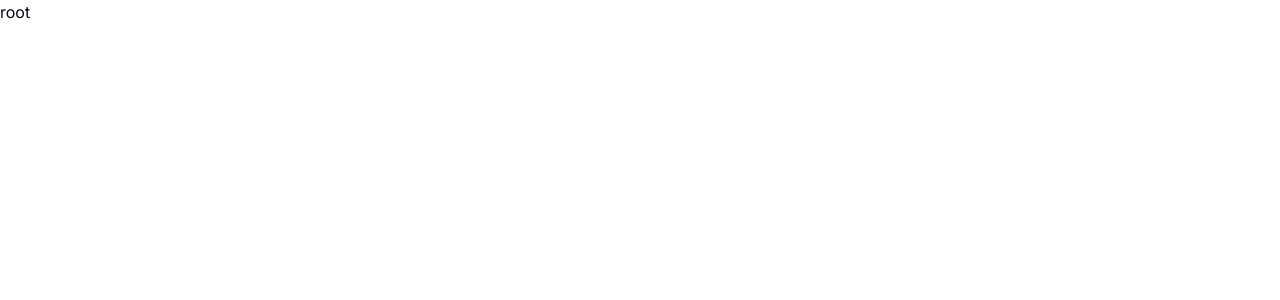
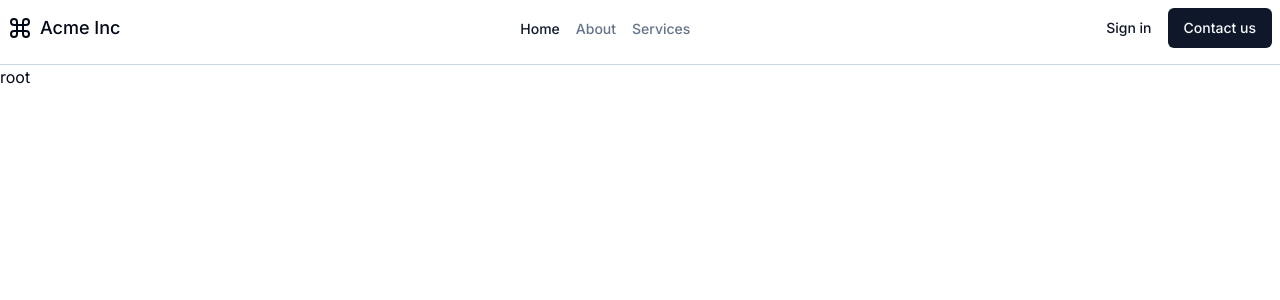
Before and after one commit to nicoheredia59/git-flow-test, a Next.js app: page / in a window 1280 px wide. Shown: the top 300 px of the page. Built offline with nearby package versions, Linux system fonts and the light colour scheme.

Commit message:
refactor: add nav-bar to layout

```diff
--- a/app/(root)/layout.tsx
+++ b/app/(root)/layout.tsx
@@ -1,3 +1,4 @@
+import { Navbar } from '@/components/nav-bar'
 import * as React from 'react'
 
 export default function RootLayout ({
@@ -6,8 +7,11 @@ export default function RootLayout ({
   children: React.ReactNode
 }) {
   return (
-    <div className=''>
-      {children}
+    <div>
+      <Navbar />
+      <div>
+        {children}
+      </div>
     </div>
   )
 }
```
